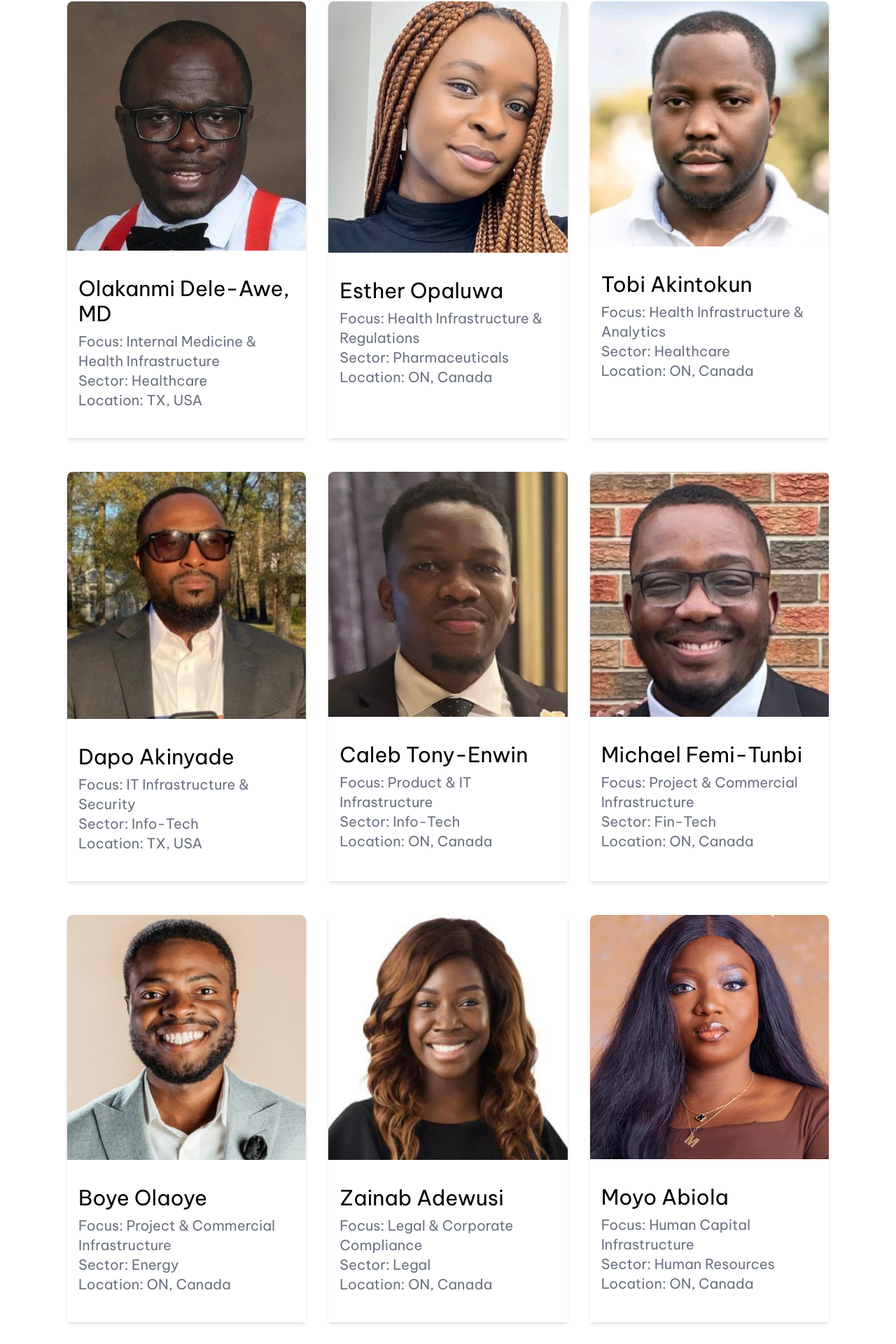
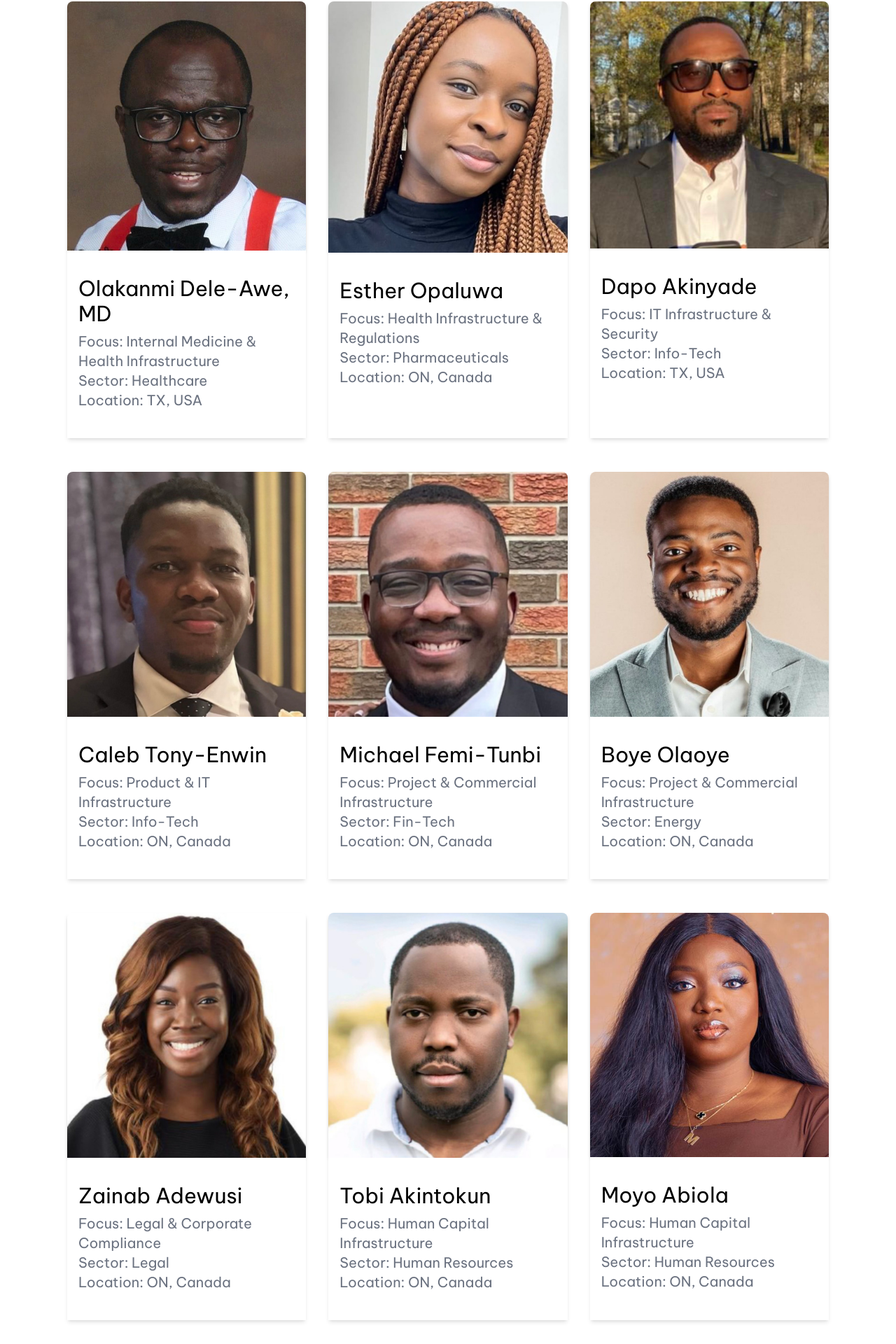
Before and after one commit to ihsidna/ihs-frontend, a React (Create React App) app: page /about in a window 1280 px wide. Shown: the part 788-2708 px from the top of the page at 70% size. Built offline with nearby package versions, Linux system fonts and the light colour scheme; no server answers; what react-topbar-progress-indicator would draw is missing.

Commit message:
refactor - update Tobi's Focus and sector

```diff
--- a/src/components/website/about/People.jsx
+++ b/src/components/website/about/People.jsx
@@ -44,19 +44,6 @@ const People = () => {
 											<p className="font-normal text-xl md:text-3xl pb-2">Esther Opaluwa</p>
 											<p className="font-light text-base md:text-xl text-gray-500"><span className="font-normal">Focus: </span>Health Infrastructure & Regulations</p>
 											<p className="font-light text-base md:text-xl text-gray-500"><span className="font-normal">Sector: </span> Pharmaceuticals</p>
-											<p className="font-light text-base md:text-xl text-gray-500"><span className="font-normal">Location: </span> ON, Canada</p>
-										</div>
-									</div>
-								</div>
-								<div className="shadow-md md:mx-4 my-6 bg-white">
-									<div>
-										<img src={Tobi} alt="Secondary & tertiary Care" className="rounded-t-lg shadow-md w-full" />
-									</div>
-									<div className="bg-white md:py-10 py-8 -mt-1 rounded-b-lg">
-										<div className="flex flex-col mx-4">
-											<p className="font-normal text-xl md:text-3xl pb-2">Tobi Akintokun</p>
-											<p className="font-light text-base md:text-xl text-gray-500"><span className="font-normal">Focus: </span>Health Infrastructure & Analytics</p>
-											<p className="font-light text-base md:text-xl text-gray-500"><span className="font-normal">Sector: </span> Healthcare</p>
 											<p className="font-light text-base md:text-xl text-gray-500"><span className="font-normal">Location: </span> ON, Canada</p>
 										</div>
 									</div>
@@ -128,6 +115,19 @@ const People = () => {
 								</div>
 								<div className="shadow-md md:mx-4 my-6 bg-white">
 									<div>
+										<img src={Tobi} alt="Secondary & tertiary Care" className="rounded-t-lg shadow-md w-full" />
+									</div>
+									<div className="bg-white md:py-10 py-8 -mt-1 rounded-b-lg">
+										<div className="flex flex-col mx-4">
+											<p className="font-normal text-xl md:text-3xl pb-2">Tobi Akintokun</p>
+											<p className="font-light text-base md:text-xl text-gray-500"><span className="font-normal">Focus: </span>Human Capital Infrastructure</p>
+											<p className="font-light text-base md:text-xl text-gray-500"><span className="font-normal">Sector: </span> Human Resources</p>
+											<p className="font-light text-base md:text-xl text-gray-500"><span className="font-normal">Location: </span> ON, Canada</p>
+										</div>
+									</div>
+								</div>
+								<div className="shadow-md md:mx-4 my-6 bg-white">
+									<div>
 										<img src={Moyo} alt="Secondary & tertiary Care" className="rounded-t-lg shadow-md w-full" />
 									</div>
 									<div className="bg-white md:py-10 py-8 -mt-1 rounded-b-lg">
```
